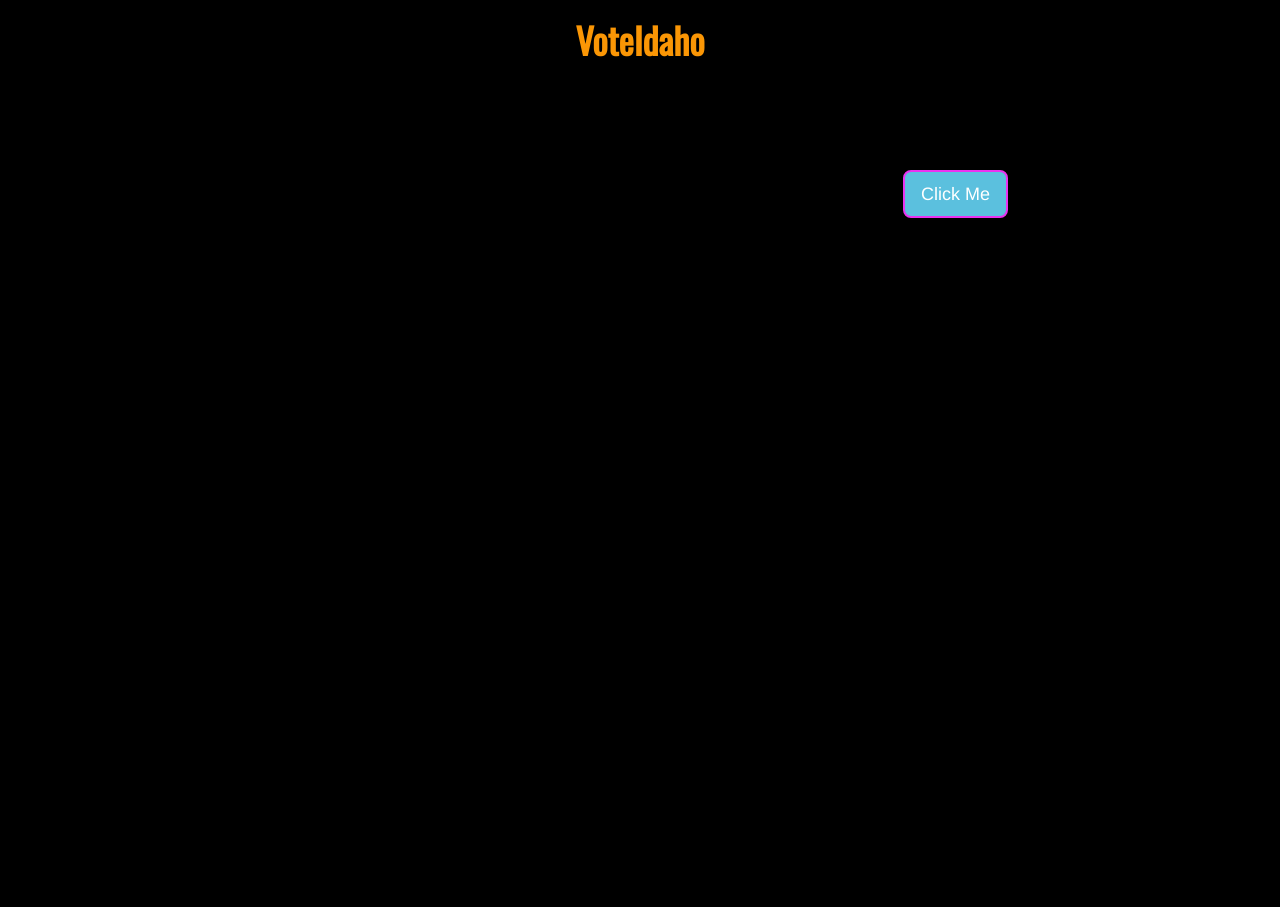
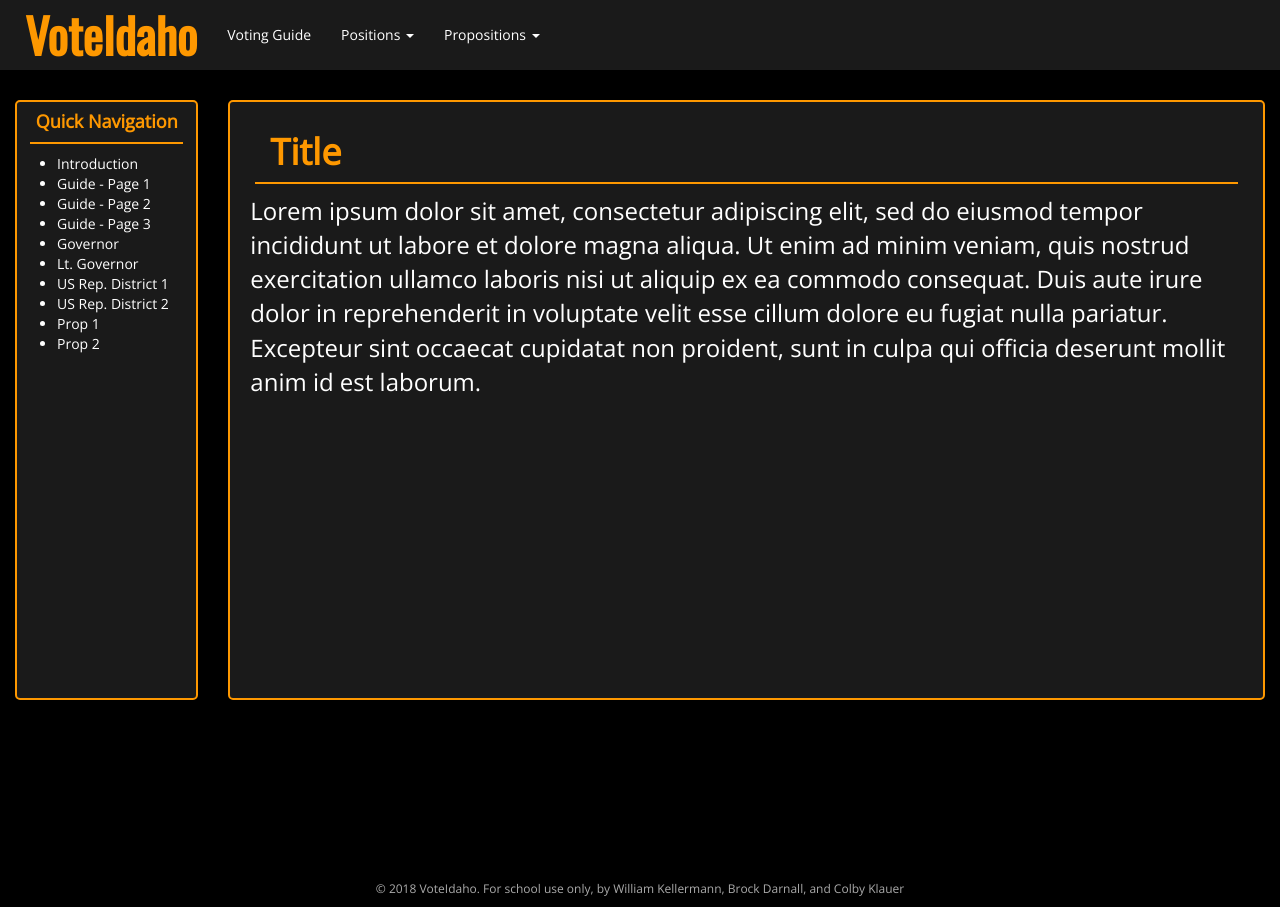
Before and after one commit to voteidaho/voteidaho.github.io, a plain HTML site: page index.html in a window 1280 px wide. Before the commit the page ends 800 px from the top, so only its background shows below. Drawn offline with nearby package versions, Linux system fonts and the light colour scheme.

Commit message:
Improved the website, A TON

```diff
--- /dev/null
+++ b/custom.css
@@ -0,0 +1,39 @@
+.navbar {
+    padding: 10px;
+}
+.navbar-default {
+    background-color: #1A1A1A;
+    color: #FE9800;
+    border-width: 0px;
+}
+.navbar-brand {
+    font-size: 48px;
+    font-family: 'Oswald', sans-serif;
+    font-weight: bold;
+    color: #FE9800;
+}
+.navbar-default .navbar-brand {
+    color: #FE9800;
+}
+.navbar-default .navbar-nav > li > a {
+    color: #FFFFFF;
+}
+.navbar-default .navbar-nav > li > a:hover,
+.navbar-default .navbar-nav > li > a:focus {
+    color: #AAAAAA;
+}
+.dropdown-menu {
+    background-color: #1A1A1A;
+}
+.dropdown-menu > li {
+    background-color: #1A1A1A;
+    border: 0px solid #1A1A1A;
+}
+.dropdown-menu > li > a {
+    color: #FFFFFF;
+}
+.dropdown-menu > li > a:hover,
+.dropdown-menu > li > a:focus {
+    color: #AAAAAA;
+    background-color: #555555;
+}
--- a/index.html
+++ b/index.html
@@ -5,94 +5,92 @@
 
     <meta charset="utf-8">
 
-    <title>Vote Idaho</title>
+    <title>VoteIdaho</title>
     <!-- Google Fonts -->
     <link href="https://fonts.googleapis.com/css?family=Oswald" rel="stylesheet">
-    <link href="https://fonts.googleapis.com/css?family=Berkshire+Swash" rel="stylesheet">
-	<link href="https://fonts.googleapis.com/css?family=Pacifico" rel="stylesheet">
-<link href="https://fonts.googleapis.com/css?family=Bitter" rel="stylesheet">
-<link href="https://fonts.googleapis.com/css?family=EB+Garamond" rel="stylesheet">
+    <link href="https://fonts.googleapis.com/css?family=Open+Sans" rel="stylesheet">
 
-
+    <link rel="stylesheet" href="https://maxcdn.bootstrapcdn.com/bootstrap/3.3.7/css/bootstrap.min.css">
+    <link rel="stylesheet" href="custom.css">
     <link rel="stylesheet" href="style.css">
-    <link rel="stylesheet" href="main.css">
-<link rel="stylesheet" href="https://maxcdn.bootstrapcdn.com/bootstrap/3.3.7/css/bootstrap.min.css">
-
-
-<script src="https://ajax.googleapis.com/ajax/libs/jquery/3.3.1/jquery.min.js"></script>
-  <script src="https://maxcdn.bootstrapcdn.com/bootstrap/3.3.7/js/bootstrap.min.js"></script>
-
-    <script>
-    $(document).ready(function(){
-        $("#this").click(function(){
-            $("#this").hide();
-            $("#fixMe").fadeIn("slow");
-        });
-    });
-    </script>
 
 </head>
-
-
-
-
-
-<body id="body">
-
-<h1 class="logo">VoteIdaho</h1>
-
- <button id="this" type="button" class="btn btn-info btn-lg">Click Me</button>
-<div id="fixMe">
-
-
-
-  <div id="master">
-
-
-      <div id="header">
-
-          <h4 id="name">By Brock D. <br /> Will Kellerman <br /> Colby Klauer</h4>
-      </div>
-
-
-
-        <div id="main">
-            <h3>Main</h3>
-            <h4>This will change on which link the person clicks on the right panel</h4>
+<body>
+<nav class="navbar navbar-default navbar-static-top set-nav">
+    <div class="container-fluid">
+        <div class="navbar-header">
+            <div>
+                <a class="navbar-brand" href="index.html">VoteIdaho</a>
+            </div>
         </div>
-
-
-
-          <div id="ad1">
-              <h3>Democrats</h3>
-            <br />
-              <h4>Economy</h4>
-
-
-
-          </div>
-
-
-
-            <div id="right">
-                <h3>Republicans</h3>
-
+        <ul class="nav navbar-nav navbar-center">
+            <li><a href="#">Voting Guide</a></li>
+            <li class="dropdown">
+                <a class="dropdown-toggle" data-toggle="dropdown" href="#">Positions
+                    <span class="caret"></span></a>
+                <ul class="dropdown-menu">
+                    <li><a href="#">Governor</a></li>
+                    <li><a href="#">Lt. Governor</a></li>
+                    <li><a href="#">US Rep. District 1</a></li>
+                    <li><a href="#">US Rep. District 2</a></li>
+                </ul>
+            </li>
+            <li class="dropdown">
+                <a class="dropdown-toggle" data-toggle="dropdown" href="#">Propositions
+                    <span class="caret"></span></a>
+                <ul class="dropdown-menu">
+                    <li><a href="#">Prop 1</a></li>
+                    <li><a href="#">Prop 2</a></li>
+                </ul>
+            </li>
+        </ul>
+    </div>
+</nav>
+<div class="spacer-box"></div>
+<div class="container-fluid">
+    <div class="row">
+        <div class="col-md-2">
+            <div class="col-md-12 boxy quick">
+                <h4>Quick Navigation</h4>
+                <div class="seperator"></div>
+                <div class="spacer-box"></div>
+                <ul>
+                    <li><a href="#">Introduction</a></li>
+                    <li><a href="#">Guide - Page 1</a></li>
+                    <li><a href="#">Guide - Page 2</a></li>
+                    <li><a href="#">Guide - Page 3</a></li>
+                    <li><a href="#">Governor</a></li>
+                    <li><a href="#">Lt. Governor</a></li>
+                    <li><a href="#">US Rep. District 1</a></li>
+                    <li><a href="#">US Rep. District 2</a></li>
+                    <li><a href="#">Prop 1</a></li>
+                    <li><a href="#">Prop 2</a></li>
+                </ul>
             </div>
-
-
-
-      <div id="footer">
-          <h3>Footer</h3>
-<h4 id="name">By Brock D. <br /> Will Kellerman <br /> Colby Klauer</h4>
-
-
-      </div>
-
-
-
-  </div>
-
+        </div>
+        <div class="col-md-10">
+            <div class="col-md-12 boxy area">
+                <h6 id="areaTitle">Title</h6>
+                <div class="seperator"></div>
+                <div class="spacer-box"></div>
+                <div id="areaDesc">
+                    <p>Lorem ipsum dolor sit amet, consectetur adipiscing elit, sed do
+                        eiusmod tempor incididunt ut labore et dolore magna aliqua. Ut
+                        enim ad minim veniam, quis nostrud exercitation ullamco laboris
+                        nisi ut aliquip ex ea commodo consequat. Duis aute irure dolor
+                        in reprehenderit in voluptate velit esse cillum dolore eu fugiat
+                        nulla pariatur. Excepteur sint occaecat cupidatat non proident,
+                        sunt in culpa qui officia deserunt mollit anim id est laborum.</p>
+                </div>
+            </div>
+        </div>
+    </div>
 </div>
-
+<footer>
+    <p>© 2018 VoteIdaho. For school use only, by William Kellermann, Brock Darnall, and Colby Klauer</p>
+</footer>
 </body>
+<script src="https://code.jquery.com/jquery-3.2.1.slim.min.js"></script>
+<script src="https://cdnjs.cloudflare.com/ajax/libs/popper.js/1.12.9/umd/popper.min.js"></script>
+<script src="https://maxcdn.bootstrapcdn.com/bootstrap/3.3.7/js/bootstrap.min.js"></script>
 </html>
--- a/style.css
+++ b/style.css
@@ -1,90 +1,61 @@
-#body {
-  background-color: #000000;
+body {
+    background-color: #000000;
+    font-family: 'Open Sans', sans-serif;
+    font-weight: 500;
+    color: white;
+    max-width: 1300px;
+    margin: auto;
+}
+footer {
+    text-align: center;
+    margin-top: 180px;
+    color: #AAAAAA;
+    font-size: 12px;
+}
+a {
+    color: #FFFFFF;
+}
+a:focus,
+a:hover {
+    color: #AAAAAA;
+}
+.spacer-box{
+    height: 10px;
+}
+.boxy {
+    border: 2px solid;
+    border-radius: 5px;
+    border-color: #FE9800;
+    height: 600px;
+    background-color: #1A1A1A;
+}
+.quick {
+    padding: 0px;
+}
+.quick > h4 {
+    text-align: center;
+    font-weight: bold;
+    color: #FE9800;
+}
+.area {
+    padding: 20px;
+}
+.area > div > p {
+    font-size: 24px;
+}
+.area > h6 {
+    font-weight: bold;
+    color: #FE9800;
+    font-size: 36px;
+    margin-left: 20px;
+}
+.area .seperator {
+    width: 99%;
 }
 
-#title {
-  text-align: center;
+.seperator {
+    height: 2px;
+    width: 85%;
+    margin: auto;
+    background-color: #FE9800;
 }
-
-.logo {
-    font-family: 'Oswald', sans-serif;
-    font-weight: bold;
-    color: #FA9605;
-    text-align: center;
-}
-
-#title {
-  text-align: center;
-  font-family: 'Pacifico', cursive;
-  color: #F27003;
-}
-
-#name {
-  font-family: 'Pacifico', cursive;
-}
-
-#fixMe {
-  display:none;
-}
-
-#master {
-  display: grid;
-  grid-template-columns: 300px auto auto 300px;
-  grid-template-rows: 100px 400px 300px auto;
-  grid-gap: 10px;
-  padding: 20px;
-font-family: 'EB Garamond', serif;
-
-}
-
-#header {
-  grid-column: 1 / span 3;
-  grid-row: 1 / span 1;
-  background-color: #9196AD;
-    font-family: 'EB Garamond', serif;
-}
-
-#main {
-  grid-column: 2 / span 2;
-  grid-row: 2 / span 2;
-  background-color: #000000;
-  border: 3px solid #F27003;
-  font-family: 'EB Garamond', serif;
-  text-align: center;
-}
-
-#ad1 {
-  grid-column: 1 / span 1;
-  grid-row: 2 / span 3;
-  background-color: #302D2C;
-  border: 3px solid #0015bc;
-  text-align: center;
-  color: #9196AD;
-}
-
-#right {
-  grid-column: 4 / span 1;
-  grid-row: 1 / span 3;
-  background-color: #302D2C;
-  border: 3px solid #E91D0E;
-  text-align: center;
-  color: #9196AD;
-}
-#footer {
-  grid-column: 2 / span 3;
-  grid-row: 4 / span 1;
-  background-color: #9196AD;
- }
-
-#this{
-  border-radius: 8px;
-   border: 2px solid #EA32F0;
-   text-align: center;
-   margin-left: 903px;
-   margin-top: 100px;
-}
-
-#this:hover {
-  animation: shake 0.5s;
-  animation-iteration-count: infinite;
-}
```
Also changed, not shown: idaho.png (added), 1 other file.
